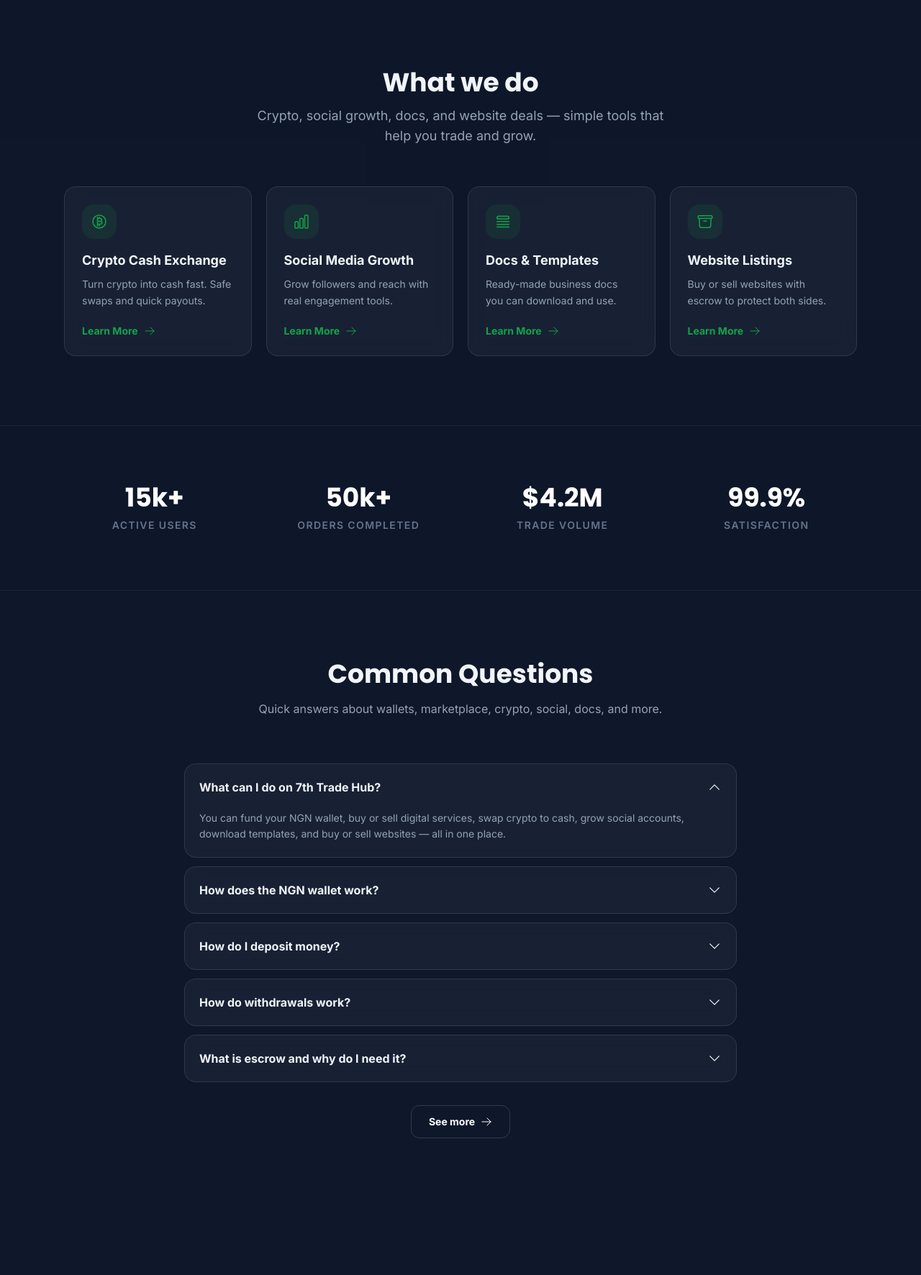
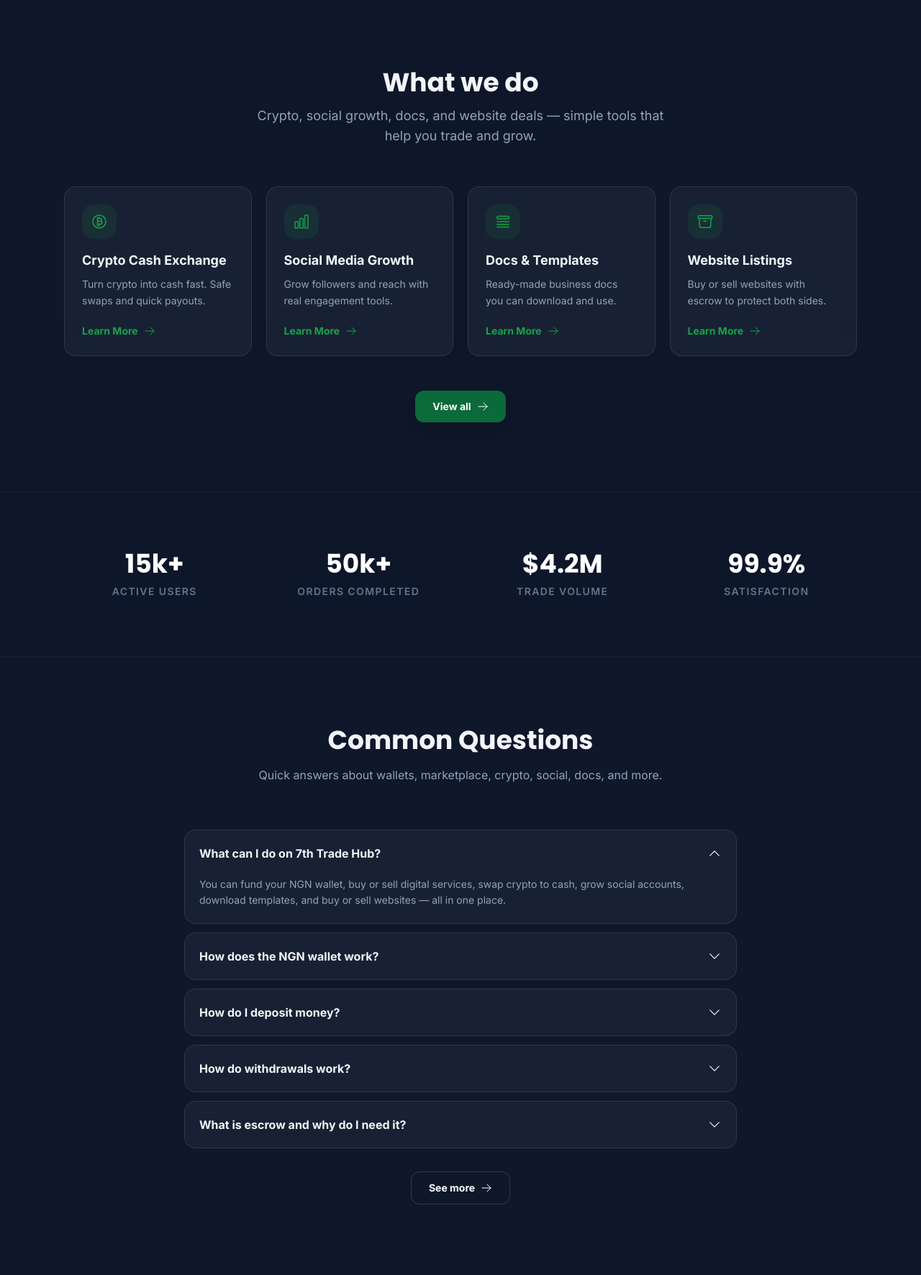
Before and after one commit to carter46/7th-trade-hub, a Laravel app: page / in a window 1280 px wide. Shown: the part 825-2597 px from the top of the page at 72% size. Run offline with Laravel 12, Linux system fonts and the light colour scheme; data that the repository does not hold is empty; style sheets or scripts are compiled from the project's sources; some libraries are stand-ins or nearby versions.

Commit message:
Update home.blade.php

```diff
--- a/resources/views/pages/home.blade.php
+++ b/resources/views/pages/home.blade.php
@@ -97,7 +97,10 @@
         $faqs = array_slice($faqs, 0, 5);
     @endphp
 
-    <section class="relative isolate overflow-hidden pt-28 pb-20 sm:pt-32 sm:pb-24 lg:min-h-[calc(100dvh-5rem)] lg:flex lg:items-center lg:pt-36 lg:pb-36">
+    <section
+        class="relative isolate overflow-hidden flex items-center pt-24 pb-12 sm:pt-32 sm:pb-24 lg:pt-36 lg:pb-36"
+        style="min-height: calc(100dvh - 5rem);"
+    >
         {{-- Fill the viewport section; image uses cover (does not drive height) --}}
         <div
             class="pointer-events-none absolute inset-0 z-0 bg-cover bg-center bg-no-repeat"
@@ -121,7 +124,7 @@
                     Buy and sell digital services, swap crypto to cash, grow social accounts, and get ready-made templates — all in one hub.
                 </p>
                 <div class="mx-auto grid max-w-sm grid-cols-2 gap-3">
-                    <a class="px-3 py-3 text-center text-sm sm:text-base bg-primary hover:bg-accent text-white font-bold rounded-xl shadow-xl transition-all hover:scale-[1.02] animate-glow" href="{{ route('register') }}">
+                    <a class="px-3 py-3 text-center text-sm sm:text-base bg-primary hover:bg-accent text-white font-bold rounded-xl shadow-xl transition-all hover:scale-[1.02] animate-glow" href="{{ route('services') }}">
                         Get Started
                     </a>
                     <a class="px-3 py-3 text-center text-sm sm:text-base glassmorphism hover:bg-white/10 text-white font-bold rounded-xl border border-white/20 transition-all" href="{{ route('marketplace') }}">
@@ -170,6 +173,16 @@
                         ></button>
                     </template>
                 </div>
+            </div>
+
+            <div class="mt-10 sm:mt-12 flex justify-center">
+                <a
+                    href="{{ route('services') }}"
+                    class="inline-flex items-center gap-2 px-6 py-3 rounded-xl bg-primary hover:bg-accent text-white text-sm font-bold transition-colors shadow-lg"
+                >
+                    View all
+                    <x-ui.icon name="arrow-right" class="w-4 h-4" />
+                </a>
             </div>
         </div>
     </section>
```
